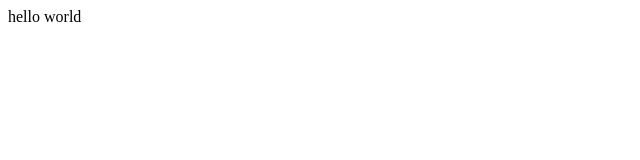
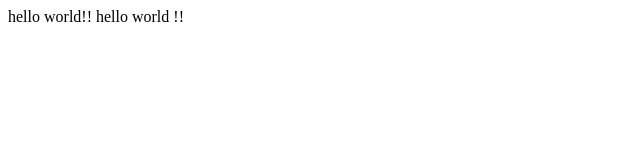
Before and after one commit to rcoatl1/cs230, a plain HTML site: page index.html in a window 1280 px wide. Shown: the whole page, without its empty margins (0-640 px from the left). Drawn offline with Linux system fonts and the light colour scheme.

Commit message:
Update index.html

```diff
--- a/index.html
+++ b/index.html
@@ -1,5 +1,5 @@
 <html>
 <body>
-  hello world
+  hello world!! hello world !!
 </body>
 </html>
```
